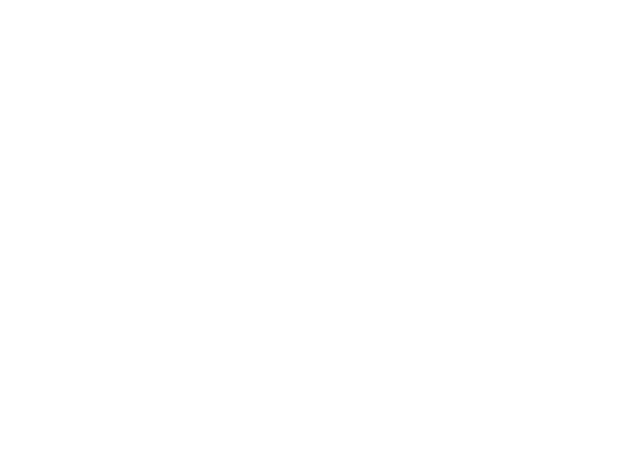
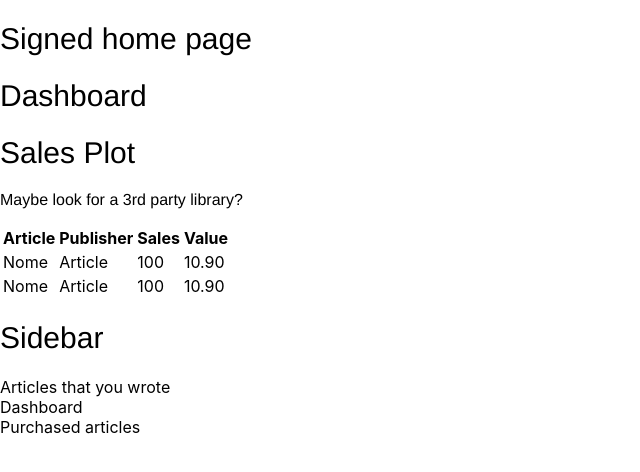
Before and after one commit to lucianofg/Articles, a React (Create React App) app: page /signed in a window 1280 px wide. Before the commit this address had no page. Shown: the top 472 px of the page, without its empty margins (0-640 px from the left). Built offline with nearby package versions, Linux system fonts and the light colour scheme.

Commit message:
Salvando alterações

```diff
--- a/src/App.js
+++ b/src/App.js
@@ -11,6 +11,7 @@ function App() {
             <p><Link to={"/reading/12"}>"Reading"</Link></p>
             <p><Link to={"/writing"}>"Writing"</Link></p>
             <p><Link to={"/home"}>"Default home page"</Link></p>
+            <p><Link to={"/signed"}>"Signed home page"</Link></p>
 
             <ArticleCard article={getArticle(10)} />
         </div>
--- a/src/controllers/article-controller.js
+++ b/src/controllers/article-controller.js
@@ -22,3 +22,44 @@ export function getArticle(id) {
 export function getListOfTopArticles() {
     return [article, article, article, article]
 }
+
+export function getArticlesThatYouWrote() {
+    const headers = ["Article", "Publisher", "Publication Date", "Value"];
+    const articles = [
+        {
+            article: "What was the trend in 2020 and you didn’t use it",
+            publisher: "Article",
+            publication_date: "12/12/2022",
+            value: "9.99",
+        },
+        {
+            article: "What was the trend in 2020 and you didn’t use it",
+            publisher: "Article",
+            publication_date: "12/12/2022",
+            value: "9.99",
+        },
+        {
+            article: "What was the trend in 2020 and you didn’t use it",
+            publisher: "Article",
+            publication_date: "12/12/2022",
+            value: "9.99",
+        }
+    ]
+    return [ headers, articles ]
+}
+
+export function getYourTopArticles() {
+    const headers = ["Article", "Publisher", "Sales", "Value"];
+    const articles = [{
+        article: "Nome",
+        publisher: "Article",
+        sales: 100,
+        value: "10.90",
+    }, {
+        article: "Nome",
+        publisher: "Article",
+        sales: 100,
+        value: "10.90",
+    }]
+    return [headers, articles]
+}
--- a/src/index.js
+++ b/src/index.js
@@ -9,6 +9,7 @@ import SignIn from "./pages/sign-in";
 import Reading from "./pages/reading";
 import Writing from "./pages/writing";
 import DefaultHomePage from "./pages/default-home-page";
+import SignedHomePage from "./pages/signed-home-page";
 
 ReactDOM.render(
     <React.StrictMode>
@@ -21,6 +22,7 @@ ReactDOM.render(
                 </Route>
                 <Route path="/writing" element={<Writing />} />
                 <Route path="/home" element={<DefaultHomePage />} />
+                <Route path="/signed" element={<SignedHomePage />} />
             </Routes>
         </BrowserRouter>
     </React.StrictMode>,
--- a/src/pages/components/articles.js
+++ b/src/pages/components/articles.js
@@ -80,3 +80,41 @@ export function PreviewArticle(props) {
         </div>
     )
 }
+
+export default function ArticleList(props) {
+    return (
+        <div>
+            <table>
+                <tr>
+                    {props.headers.map(col => {return (<th>{col}</th>)})}
+                </tr>
+                {
+                    props.rows.map(row => {
+                        return (
+                            <tr>
+                                {Object.entries(row).map(ob => {return (<td>{ob[1]}</td>)})}
+                            </tr>
+                        )
+                    })
+                }
+            </table>
+        </div>
+    )
+}
+
+export function ArticleCardList(props) {
+    return (
+        <div>
+            {
+                props.articles.map((article, i) => {
+                    return (
+                        <li>
+                            {String(i+1).padStart(2, 0)} :
+                            <Link to={`/reading/${article.id}`}> {article.title}</Link>
+                        </li>
+                    )
+                })
+            }
+        </div>
+    )
+}
--- a/src/pages/components/dashboard.js
+++ b/src/pages/components/dashboard.js
@@ -1,13 +1,18 @@
+import ArticleList from "./articles";
+import {getYourTopArticles} from "../../controllers/article-controller";
+
 export default function Dashboard() {
+    const [headers, articles] = getYourTopArticles();
     return (
         <div>
             <h1>Dashboard</h1>
             <div>
-                Sales Plot
+                <h1>Sales Plot</h1>
+                <p>Maybe look for a 3rd party library?</p>
             </div>
 
             <div>
-                your top selling articles
+                <ArticleList headers={headers} rows={articles} />
             </div>
         </div>
     )
--- a/src/pages/components/purchased-articles.js
+++ b/src/pages/components/purchased-articles.js
@@ -1,7 +1,7 @@
 export default function PurchasedArticles() {
     return (
         <div>
-            Show purchased articles using cards
+            <h1>Show purchased articles using cards</h1>
         </div>
     )
 }
--- a/src/pages/components/written-articles.js
+++ b/src/pages/components/written-articles.js
@@ -1,7 +1,11 @@
+import {getArticlesThatYouWrote} from "../../controllers/article-controller";
+import ArticleList from "./articles";
+
 export default function WrittenArticles() {
+    const [headers, articles] = getArticlesThatYouWrote();
     return (
         <div>
-            Articles you wrote
+            <ArticleList rows={articles} headers={headers} />
         </div>
     )
 }
--- a/src/pages/default-home-page.js
+++ b/src/pages/default-home-page.js
@@ -1,7 +1,6 @@
+import React from "react";
 import {getListOfTopArticles} from "../controllers/article-controller";
-import React from "react";
-import {ArticleCard} from "./components/articles";
-import {Link} from "react-router-dom";
+import {ArticleCard, ArticleCardList} from "./components/articles";
 
 export default function DefaultHomePage() {
     const topArticles = getListOfTopArticles();
@@ -10,13 +9,8 @@ export default function DefaultHomePage() {
             <h1>Homepage</h1>
             <div>
                 <ul>
-                    {
-                        topArticles.map(article => {
-                            return (<li><Link to={`/reading/${article.id}`}>{article.title}</Link></li>)
-                        })
-                    }
+                    <ArticleCardList articles={topArticles} />
                 </ul>
-                List of articles
             </div>
             <div>
                 <div className="default-home-page-cards">
--- a/src/pages/reading.js
+++ b/src/pages/reading.js
@@ -1,13 +1,10 @@
-import React, {useState} from "react";
-import {OkayButton} from "./components/buttons";
 import {FullArticle, PreviewArticle} from "./components/articles";
 import {useParams} from "react-router-dom";
 import {getArticle} from "../controllers/article-controller";
 
 export default function Reading(props) {
     function userHasArticle(id) {
-        // TODO
-        return true
+        return false
     }
 
     let params = useParams()
--- a/src/pages/signed-home-page.js
+++ b/src/pages/signed-home-page.js
@@ -1,19 +1,33 @@
-export default function signedHomePage() {
+import React from "react";
+import {useState} from "react";
+import PurchasedArticles from "./components/purchased-articles";
+import Dashboard from "./components/dashboard";
+import WrittenArticles from "./components/written-articles";
+
+export default function SignedHomePage() {
+    const [content, setContent] = useState("dashboard")
+
     return (
         <div>
             <h1>Signed home page</h1>
             <div>
-                main content
+                {
+                   (content === "dashboard") ?
+                       <Dashboard /> :
+                       (content === "purchased") ?
+                           <PurchasedArticles /> :
+                           <WrittenArticles />
+                }
             </div>
             <div>
-                Sidebar
-                <div>
+                <h1>Sidebar</h1>
+                <div onClick={() => setContent("written")}>
                     Articles that you wrote
                 </div>
-                <div>
+                <div onClick={() => setContent("dashboard")}>
                     Dashboard
                 </div>
-                <div>
+                <div onClick={() => setContent("purchased")}>
                     Purchased articles
                 </div>
             </div>
```
